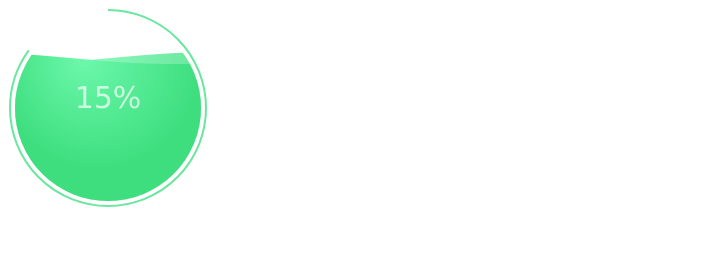
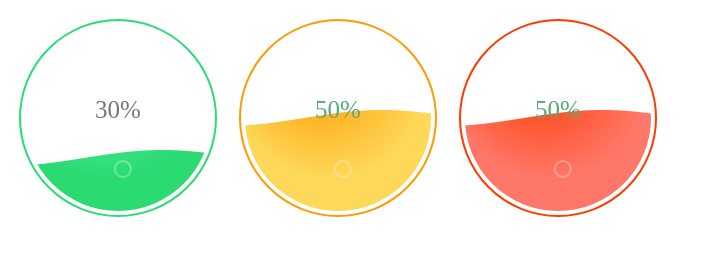
Before and after one commit to zedwang/waterball, a website: page demo/index.html in a window 1280 px wide. Shown: the whole page, without its empty margins (0-711 px from the left). Drawn offline with Linux system fonts and the light colour scheme.

```diff
--- a/demo/index.html
+++ b/demo/index.html
@@ -3,23 +3,46 @@
 <head>
     <meta charset="UTF-8">
     <title>Title</title>
+    <style>
+        canvas {
+            margin: 10px;
+        }
+    </style>
     <script src="../src/index.js"></script>
 </head>
 <body>
-<div id="container"></div>
+<div>
+    <script id="container0"></script>
+    <script id="container1"></script>
+    <script id="container2"></script>
+</div>
+<div>
+
+</div>
 
 
 <script type="text/javascript">
-    var options = {};
-  var wb = new WaterBall(document.getElementById('container'),options);
-    wb.init();
-    var i = 0;
-    setInterval(function () {
-        i += 5;
-        wb.setValue(i);
-    },1500)
+    new WaterBall('container0',{
+        value:30,
+        r:100,
+        color:'#787878',
+    }).render();
 
+    new WaterBall('container1',{
+        value:50,
+        r:100,
+        borderColor:'#fe9b00',
+        color:'#56ab7c',
+        waveStyle:['#fe9b00','#fed859']
+    }).render();
 
+    new WaterBall('container2',{
+        value:50,
+        r:100,
+        borderColor:'#fe3b00',
+        color:'#56ab7c',
+        waveStyle:['#fe3b00','#fe7768']
+    }).render();
 
 </script>
 </body>
--- a/src/index.js
+++ b/src/index.js
@@ -42,31 +42,38 @@
     this.default = {
         r:100,
         fill:'#fff',
-        stroke:'#2bdc76',
-        strokeWidth:2,
-        value:0 // 0~100
+        waveStyle:['#5bf6a1','#2bdb72'],
+        waveWidth:0.02,//波浪宽度,数越小越宽
+        waveHeight:8,//波浪高度,数越大越高
+        speed:.1,//波浪速度，数越大速度越快
+        borderColor:'#2bdc76',
+        borderWidth:2,
+        value:10, // 0~100
+        color:'#fff',
+        fontSize:'25px microsoft yahei',
+        textAlign:'center',
+
     };
 
     this.timer = null;
     this.oc = null;
-    this.angle = 0;
-    this.waveWidth = 0.015 ;   //波浪宽度,数越小越宽
-    this.waveHeight = 6; //波浪高度,数越大越高
-    this.speed = 0.09; //波浪速度，数越大速度越快
     this.xOffset = 0; //波浪x偏移量
+    this.eAngle = 0; // 水珠摇摆角度
+
 
 }
 
 Object.assign(WaterBall.prototype,{
-    init:function () {
+    render:function () {
         this.opts = Object.assign({},this.default,this.opts);
         this.opts.d = this.opts.r * 2;
         this.maxY = this.opts.d;
+        this.yOffset = this.opts.r;
         this.oc = this._createCanvas();
-        this._update(this.opts.value)
+        this._update(this._ceil(this.opts.value));
+        return this;
     },
     setValue:function (value) {
-        console.log('before',this.maxY)
         this.opts.value = value > 100 ? 100 : value;
         this._update()
     },
@@ -77,6 +84,9 @@
         cancelAnimationFrame(this.timer);
         document.querySelector('body').removeChild(this.elem);
     },
+    _ceil:function (value) {
+      return Math.ceil(value);
+    },
     _reverse: function () {
       return this.opts.d - (this.opts.d  * this.opts.value / 100);
     },
@@ -86,67 +96,87 @@
     _update:function () {
         cancelAnimationFrame(this.timer);
         this.reverse = this._reverse();//百分比对应的数值
-        console.log(this.reverse)
         this._drawArc(this.oc,this.reverse);
     },
 
     _createCanvas: function () {
         var oc = document.createElement('canvas');
-        this.elem.appendChild(oc);
+        var pn = this.elem.parentNode;
+        pn.removeChild(this.elem);
+        pn.appendChild(oc);
+        this.elem = oc;
         return oc;
     },
+    _createGradient: function(ctx,color){
+        var gradient=ctx.createRadialGradient(75,50,5,90,60,100);
+        if (typeof color == 'string') {
+            gradient.addColorStop(0,color);
+        }
+        if (typeof color == 'object' && color instanceof Array) {
+            var cl = color.length;
+            for (var i = 0; i < cl; i++) {
+                var stop = i * (1 / (cl - 1))
+                gradient.addColorStop(stop,color[i]);
+            }
+        }
+
+        return gradient;
+    },
     _drawArc:function (oc,value) {
-        if (this.maxY > value)this.maxY--;
-
+        this.eAngle ++;
         var ctx = oc.getContext('2d');
         ctx.clearRect(0,0,this.opts.d,this.opts.d);
 
         oc.width = this.opts.d;
         oc.height = this.opts.d;
-        var gradient=ctx.createRadialGradient(75,50,5,90,60,100);
-        gradient.addColorStop("0","#5bf6a1");
-        gradient.addColorStop("1.0","#2bdb72");
         // 外层的球
-        ctx.globalAlpha = .7;
-        ctx.lineWidth = this.opts.strokeWidth;
+        ctx.lineWidth = this.opts.borderWidth;
 
         ctx.beginPath();
-        ctx.strokeStyle = '#2bdc76';
-        ctx.arc(this.opts.r, this.opts.r, this.opts.r - this.opts.strokeWidth, 1.5 * Math.PI, 1.2 * Math.PI);
+        ctx.strokeStyle = this.opts.borderColor;
+        ctx.fillStyle = this._createGradient(ctx,this.opts.fill);
+        ctx.arc(this.opts.r, this.opts.r, this.opts.r - this.opts.borderWidth, 0, 2 * Math.PI);
         ctx.stroke();
         ctx.beginPath();
-        ctx.arc(this.opts.r, this.opts.r, this.opts.r - this.opts.strokeWidth -5, 0, 2 * Math.PI);
+        ctx.arc(this.opts.r, this.opts.r, this.opts.r - this.opts.borderWidth -5, 0, 2 * Math.PI);
+        ctx.fill();
         ctx.clip();
-        var points=[];	//用于存放绘制Sin曲线的点
 
+        // 绘制波浪
+        var points=[];
         ctx.beginPath();
         //在整个轴长上取点
-
-        this.xOffset += this.speed;
-        for (var i = 0; i < 2; i++) {
+        this.xOffset += this.opts.speed;
         for(var x = 0; x < 0 + this.opts.d; x += 20 / this.opts.d){
             //此处坐标(x,y)的取点，依靠公式 “振幅高*sin(x*振幅宽 + 振幅偏移量)”
-                var y = -Math.sin((0 + x + i * 5) * this.waveWidth + this.xOffset + i * 15);
-
-                var dY = this.opts.r * (1 - 50 / 100 );
-
-                points.push([x, dY + y * this.waveHeight]);
-                ctx.lineTo(x, dY + y * this.waveHeight);
+            var y = -Math.sin((0 + x) * this.opts.waveWidth + this.xOffset );
+            points.push([x, value + y * this.opts.waveHeight]);
+            ctx.lineTo(x, value + 0 + y * this.opts.waveHeight);
         }
         //封闭路径
         ctx.lineTo(this.opts.d, this.opts.d);
         ctx.lineTo(0, this.opts.d);
         ctx.lineTo(points[0][0],points[0][1]);
-            ctx.fillStyle = gradient;
+        ctx.fillStyle = this._createGradient(ctx,this.opts.waveStyle);
         ctx.fill();
-        }
+
+        // 绘制小水珠
+        ctx.beginPath();
+        ctx.strokeStyle = this.opts.fill;
+        ctx.globalAlpha = .3;
+        var y = -Math.sin(this.eAngle * .1 );
+        if (this.maxY < -50) this.maxY = this.opts.d;
+        ctx.arc(this.yOffset + y * 5, this.maxY--, 8, 0, 2 * Math.PI);
+        ctx.stroke();
+
 
 
         // 绘制文本
-        ctx.font="30px Verdana";
-        ctx.fillStyle='#fff';
-        ctx.textAlign = 'center';
-        ctx.fillText(this.opts.value + '%',this.opts.r,this.opts.r);
+        ctx.globalAlpha = 1;
+        ctx.font=this.opts.fontSize;
+        ctx.fillStyle=this.opts.color;
+        ctx.textAlign = this.opts.textAlign;
+        ctx.fillText(this._ceil(this.opts.value) + '%',this.opts.r,this.opts.r);
 
 
 
```
Also changed, not shown: package.json (+21 -0 lines). Lines whose indentation alone changed are shown as unchanged.
